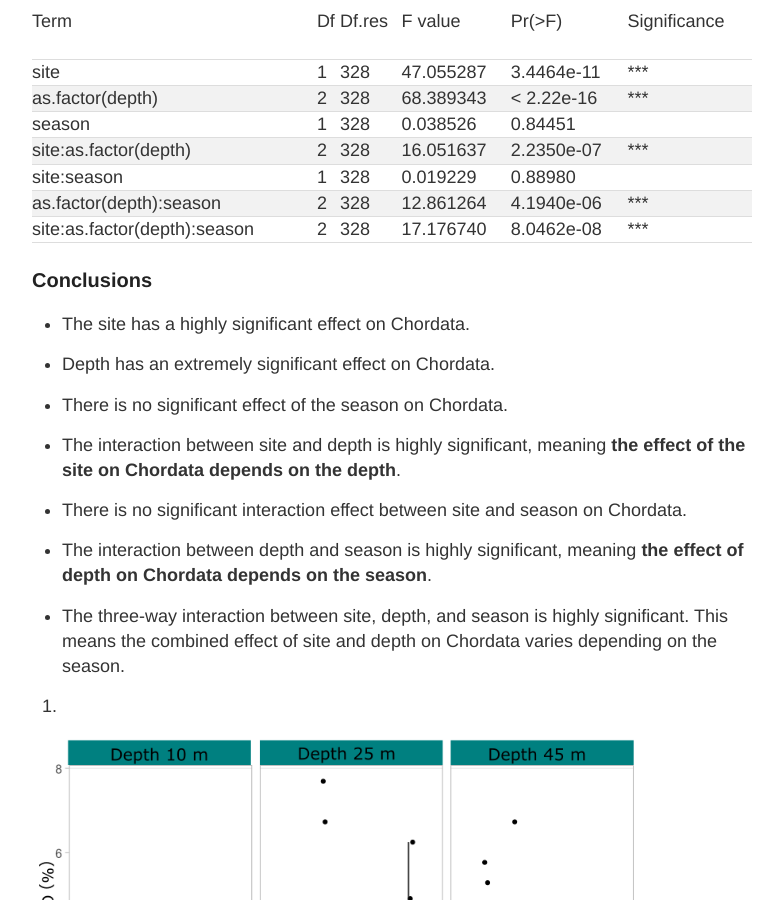
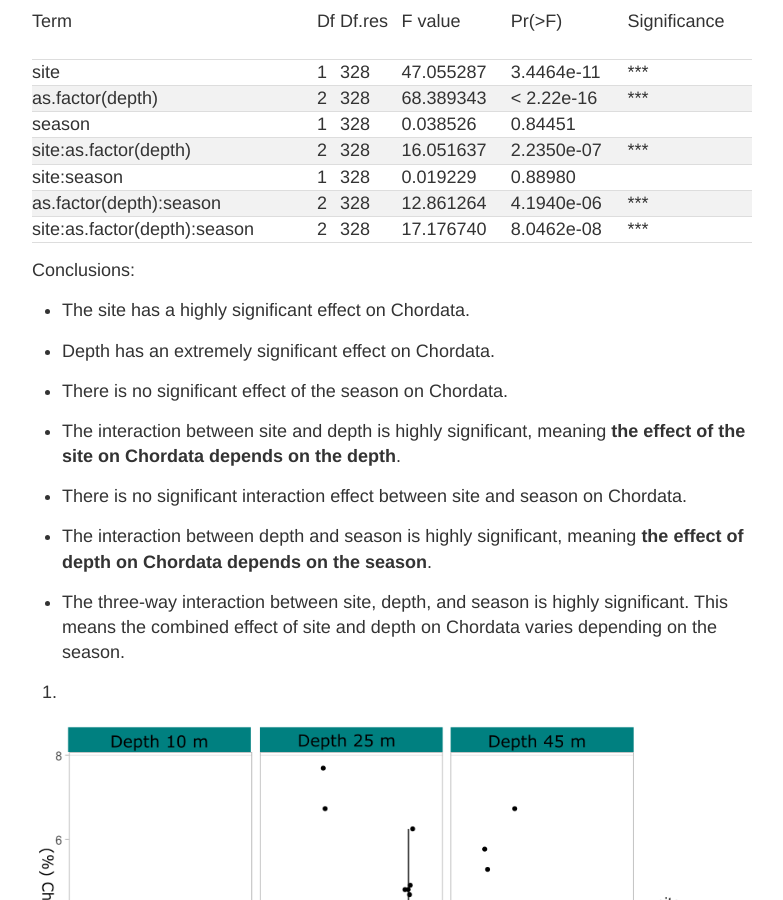
Before and after one commit to OfekRainish/OfekRainish_notebook, a Jekyll site: the page built from _posts/2024-07-17-Data anlysis task.md, in a window 1280 px wide and 900 px high, scrolled down 1100 px. Shown: the whole window, without its empty margins (248-1031 px from the left). Built offline with Jekyll 4.4.1, drawn with Linux system fonts in a browser that asks for light colours; our own code applies the rules of GitHub Pages for plain Markdown files; a file with an impossible date is left out; part of the change alters nothing that is shown.

```diff
--- a/_posts/2024-07-17-Data anlysis task.md
+++ b/_posts/2024-07-17-Data anlysis task.md
@@ -32,7 +32,7 @@ I will employ three statistical tools:
 | as.factor(depth):season      | 2   | 328    | 12.861264  | 4.1940e-06  | ***          |
 | site:as.factor(depth):season | 2   | 328    | 17.176740  | 8.0462e-08  | ***          |
 
-### Conclusions
+ Conclusions:
 
 
    -  The site has a highly significant effect on Chordata.
```
